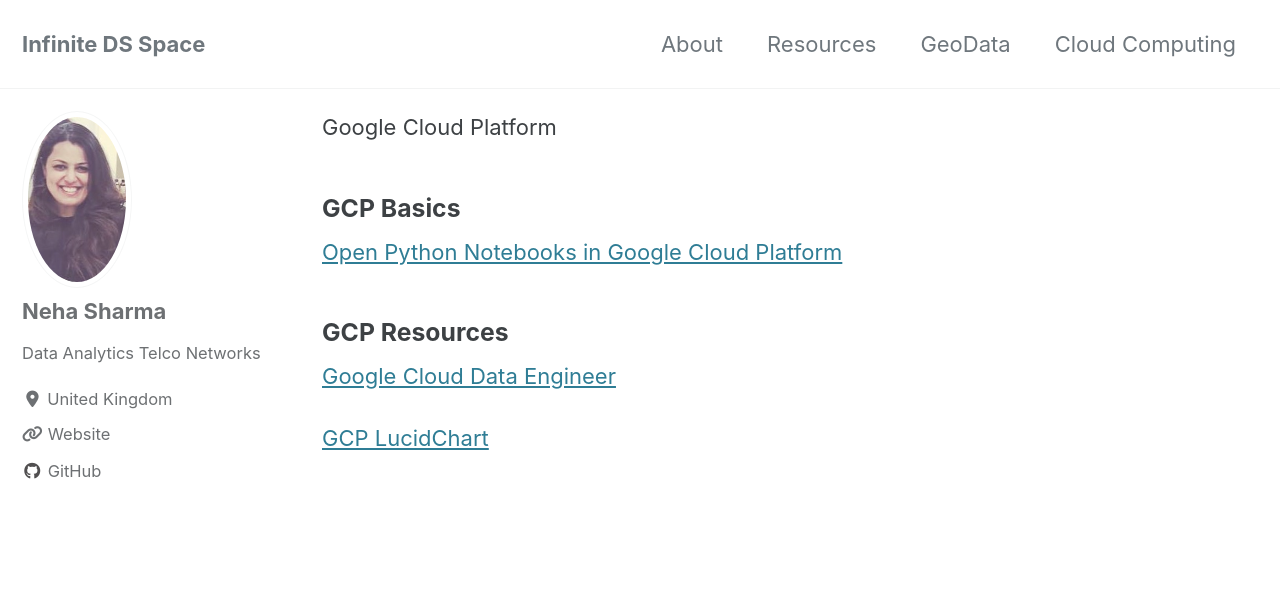
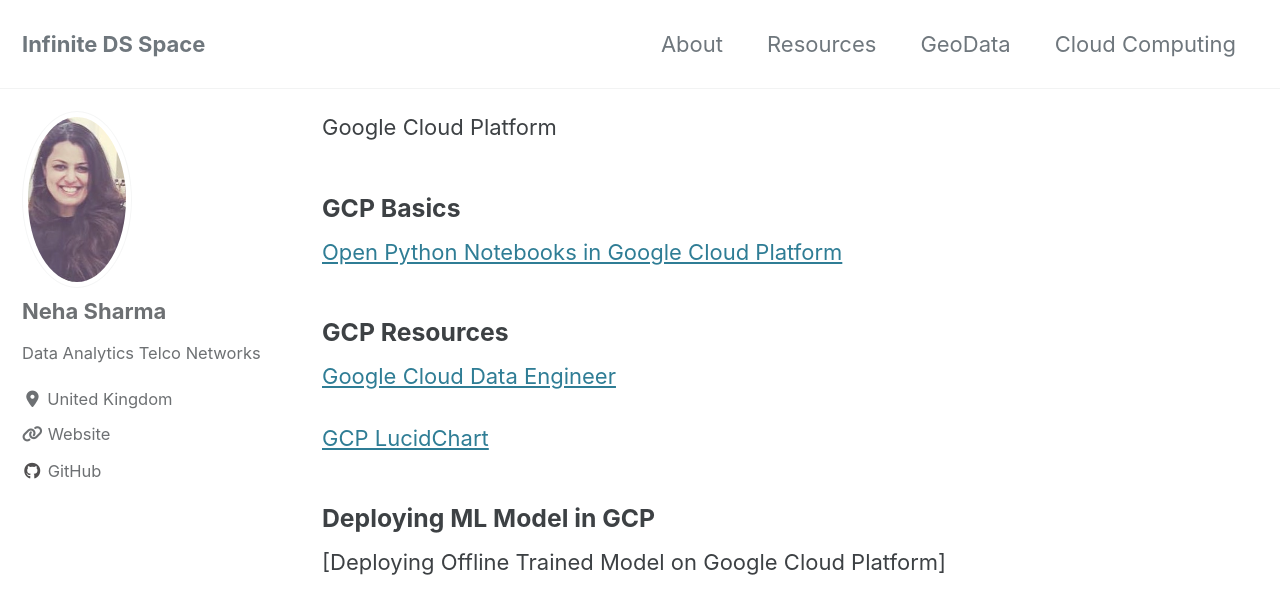
Before and after one commit to ns3115neha/ns3115neha.github.io, a Jekyll site: the page built from _pages/Cloud Computing.md, in a window 1280 px wide and 900 px high. Shown: the top 614 px of the window. Built offline with Jekyll 4.4.1, drawn with Linux system fonts in a browser that asks for light colours; cached includes are drawn as plain includes; nearby versions of some CDN libraries.

Commit message:
Update Cloud Computing.md

```diff
--- a/_pages/Cloud Computing.md
+++ b/_pages/Cloud Computing.md
@@ -14,3 +14,6 @@
 [Google Cloud Data Engineer](https://linuxacademy.com/course/google-cloud-data-engineer/)
 
 [GCP LucidChart](https://www.lucidchart.com/documents/view/0ca44a63-4ea4-4d78-8367-2465512d21be/H6Px4DdAjbF5)
+
+### Deploying ML Model in GCP
+[Deploying Offline Trained Model on Google Cloud Platform]
```
